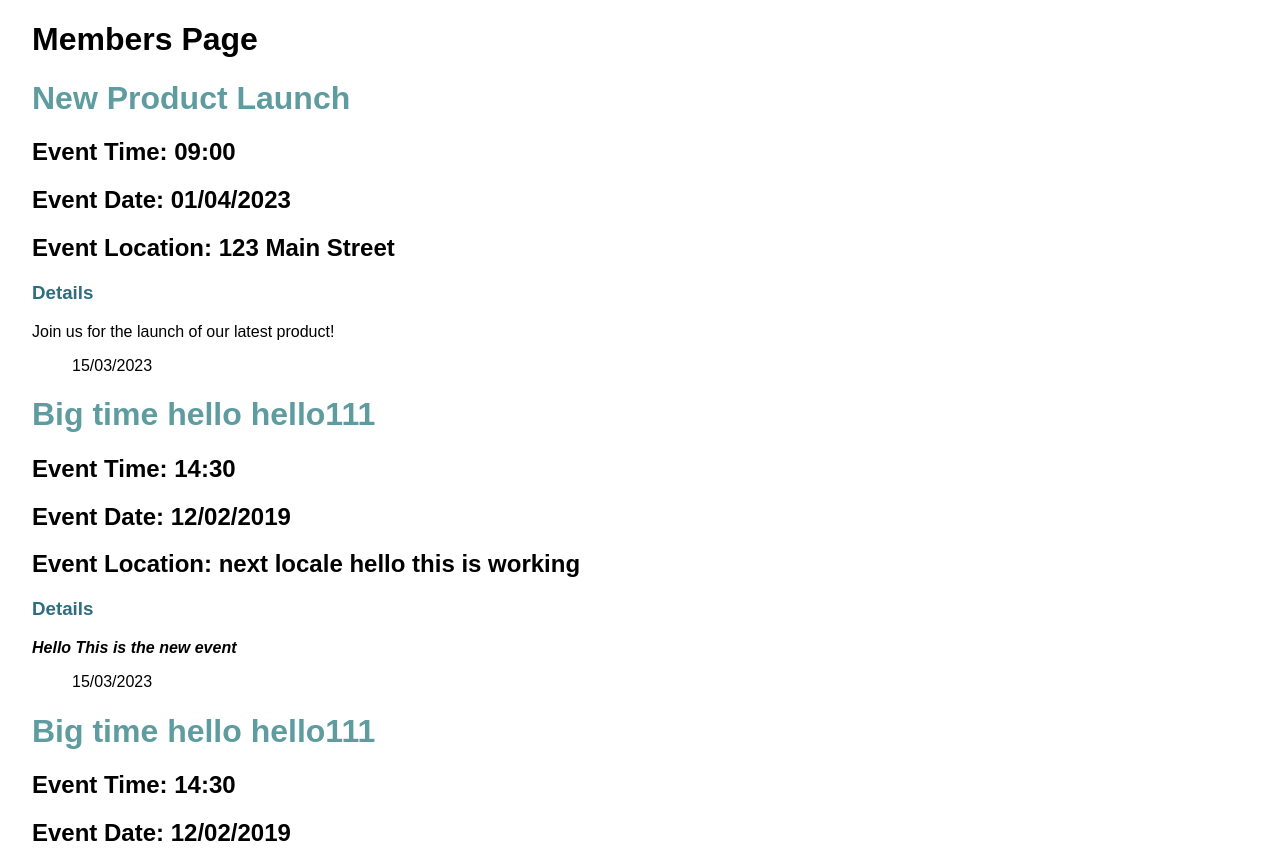
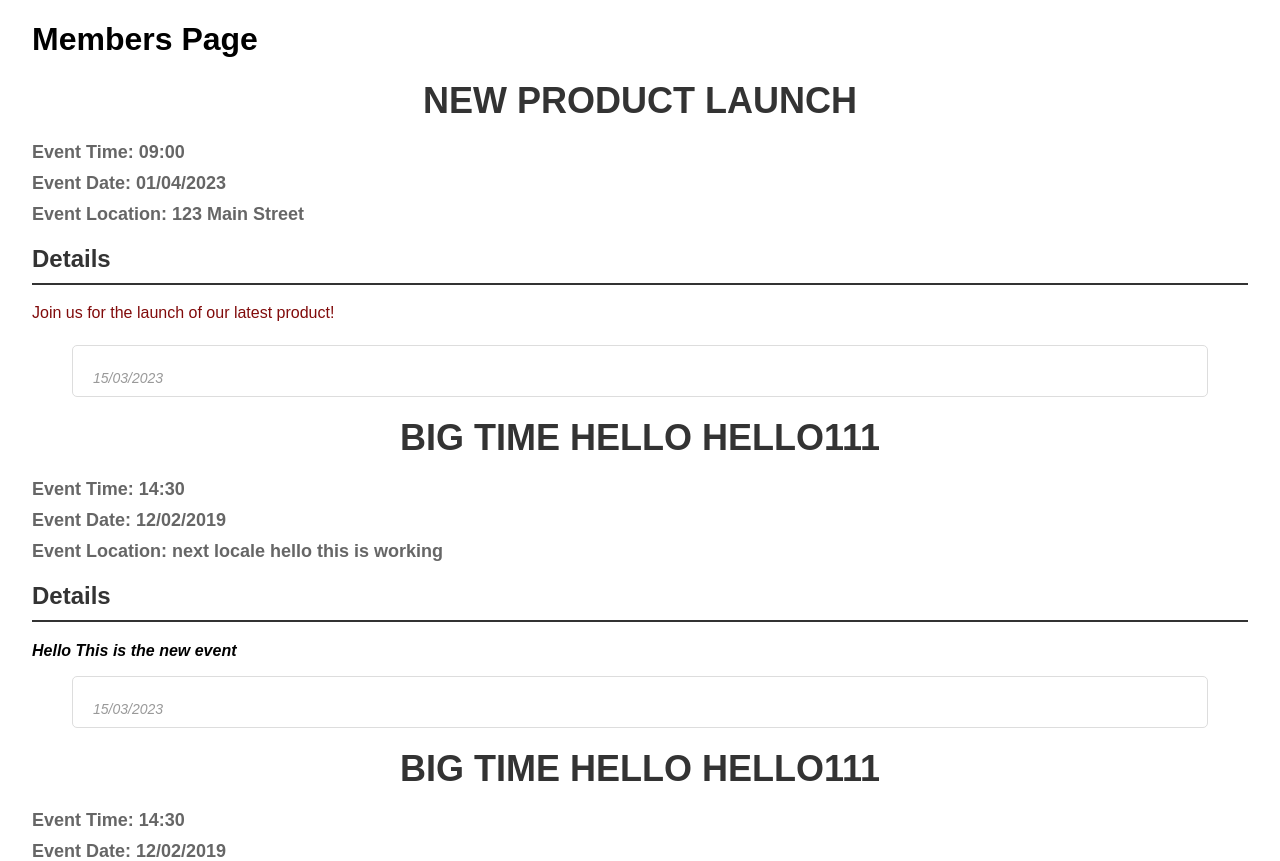
Before and after one commit to benkelly2/KV6002, a PHP site: page /members.php in a window 1280 px wide. Shown: the part 111-972 px from the top of the page. Run offline with PHP 8.4, Linux system fonts and the light colour scheme; the visitor is signed in with stand-in values (Sample User, id 1); data comes from the database, SQL or seed files in the repository; some web fonts are replaced.

Commit message:
css for members page

```diff
--- /dev/null
+++ b/TrueNorth Surfing/css/members.css
@@ -0,0 +1,64 @@
+/* Add a box shadow to the event card */
+.event-card {
+    box-shadow: 0 2px 4px rgba(0,0,0,.1);
+    border: 1px solid #ddd;
+    border-radius: 5px;
+    padding: 20px;
+    margin-bottom: 20px;
+  }
+
+  /* Style the event title */
+  #event-title {
+    font-size: 36px;
+    font-weight: bold;
+    margin: 20px 0;
+    color: #333;
+    text-align: center;
+    text-transform: uppercase;
+  }
+
+  /* Style the event time, date, and location */
+  #event-time, #event-date, #event-location {
+    font-size: 18px;
+    font-weight: bold;
+    margin: 10px 0;
+    color: #666;
+  }
+
+  /* Style the event details header */
+  #event-details {
+    font-size: 24px;
+    font-weight: bold;
+    margin: 20px 0 10px;
+    color: #333;
+    border-bottom: 2px solid #333;
+    padding-bottom: 10px;
+  }
+
+  /* Style the event summary */
+  #event-summary {
+    font-size: 16px;
+    line-height: 1.5;
+    margin-bottom: 20px;
+    color: rgb(129, 11, 11);
+  }
+
+  /* Style the post date */
+  #post-date {
+    font-size: 14px;
+    font-style: italic;
+    color: #999;
+  }
+
+  /* Add some padding and border radius to the blockquote */
+  blockquote {
+    padding: 10px 20px;
+    border-radius: 5px;
+    background-color: #fff;
+    border: 1px solid #ddd;
+  }
+
+  /* Add some margin to the bottom of the blockquote */
+  blockquote p {
+    margin-bottom: 0;
+  }
--- a/TrueNorth Surfing/src/members.php
+++ b/TrueNorth Surfing/src/members.php
@@ -10,7 +10,7 @@
 
 
     include("scripts/functions.php");
-    echo headSetup("TNSC - Home", "../css/style.css");
+    echo headSetup("TNSC - Members Page", "../css/members.css");
     echo headerSetup();
     echo genNav(array("index.php" => "Home", "gallery.php" => "Gallery", "contact.php" => "Contact Us", "signup.php" => "Sign Up", "members.php" => "For Members", "shop.php" => "Shop", "admin.php" => "Admin"));
     echo headerClose();
@@ -30,9 +30,6 @@
 
 
     switch ( $action ) {
-      case 'archive':
-        archive();
-        break;
       case 'viewEvent':
         viewEvent();
         break;
@@ -43,7 +40,7 @@
             addEvent();
             break;
       default:
-       archive();
+       memberContent();
     }
 
     //Members have to logged in to view content
@@ -73,10 +70,10 @@
 
     }
 
-    function archive(){
+    function memberContent(){
 
         $events = new Event();
-        $events = $events->getList(10);
+        $events = $events->getList(1000);
 
         // Loop through the events and echo out the information
         foreach ($events as $event) {
--- a/TrueNorth Surfing/src/templates/viewEvent.php
+++ b/TrueNorth Surfing/src/templates/viewEvent.php
@@ -1,10 +1,10 @@
-<?php
-echo '<h1 style="color: #5e9ca0;">' . $event->event_title . '&nbsp;</h1>';
-echo '<h2><strong>Event Time: ' . date("H:i", strtotime($event->event_date)) . '</strong></h2>';
-echo '<h2><strong>Event Date: ' . date("d/m/Y", strtotime($event->event_date)) . '</strong></h2>';
-echo '<h2><strong>Event Location: ' . $event->event_location . '</strong></h2>';
-echo '<h3 style="color: #2e6c80;">Details</h3>';
-echo '<p>' . $event->event_summary . '</p>';
-echo '<blockquote>';
-echo '<p>' . date("d/m/Y", strtotime($event->post_date)) . '</p>';
-echo '</blockquote>';
+<link rel="stylesheet" type="text/css" href="path/to/your/css/file.css">
+<h1 id="event-title"><?php echo $event->event_title; ?></h1>
+<h2 id="event-time"><strong>Event Time: <?php echo date("H:i", strtotime($event->event_date)); ?></strong></h2>
+<h2 id="event-date"><strong>Event Date: <?php echo date("d/m/Y", strtotime($event->event_date)); ?></strong></h2>
+<h2 id="event-location"><strong>Event Location: <?php echo $event->event_location; ?></strong></h2>
+<h3 id="event-details">Details</h3>
+<p id="event-summary"><?php echo $event->event_summary; ?></p>
+<blockquote>
+    <p id="post-date"><?php echo date("d/m/Y", strtotime($event->post_date)); ?></p>
+</blockquote>
```
